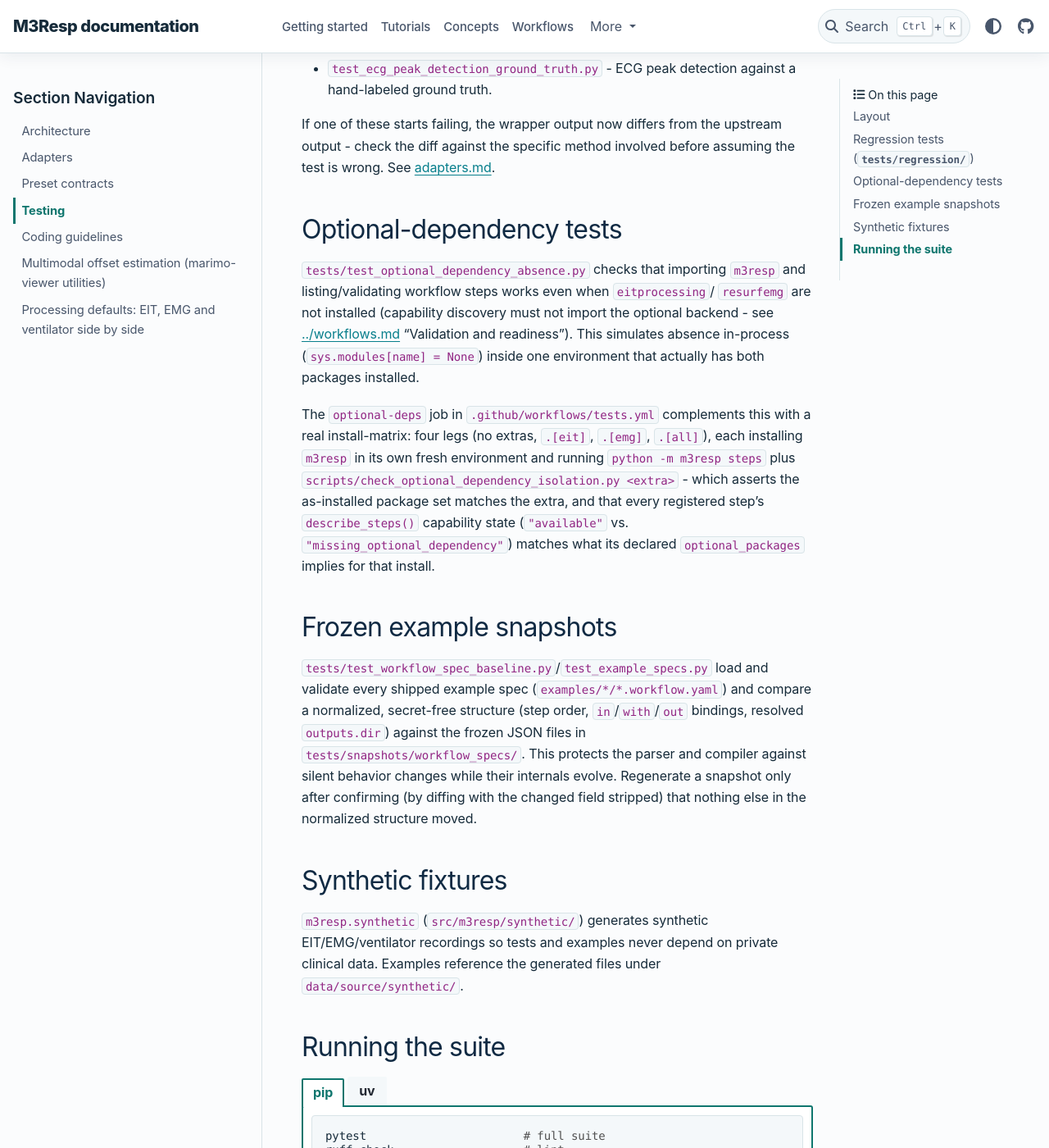
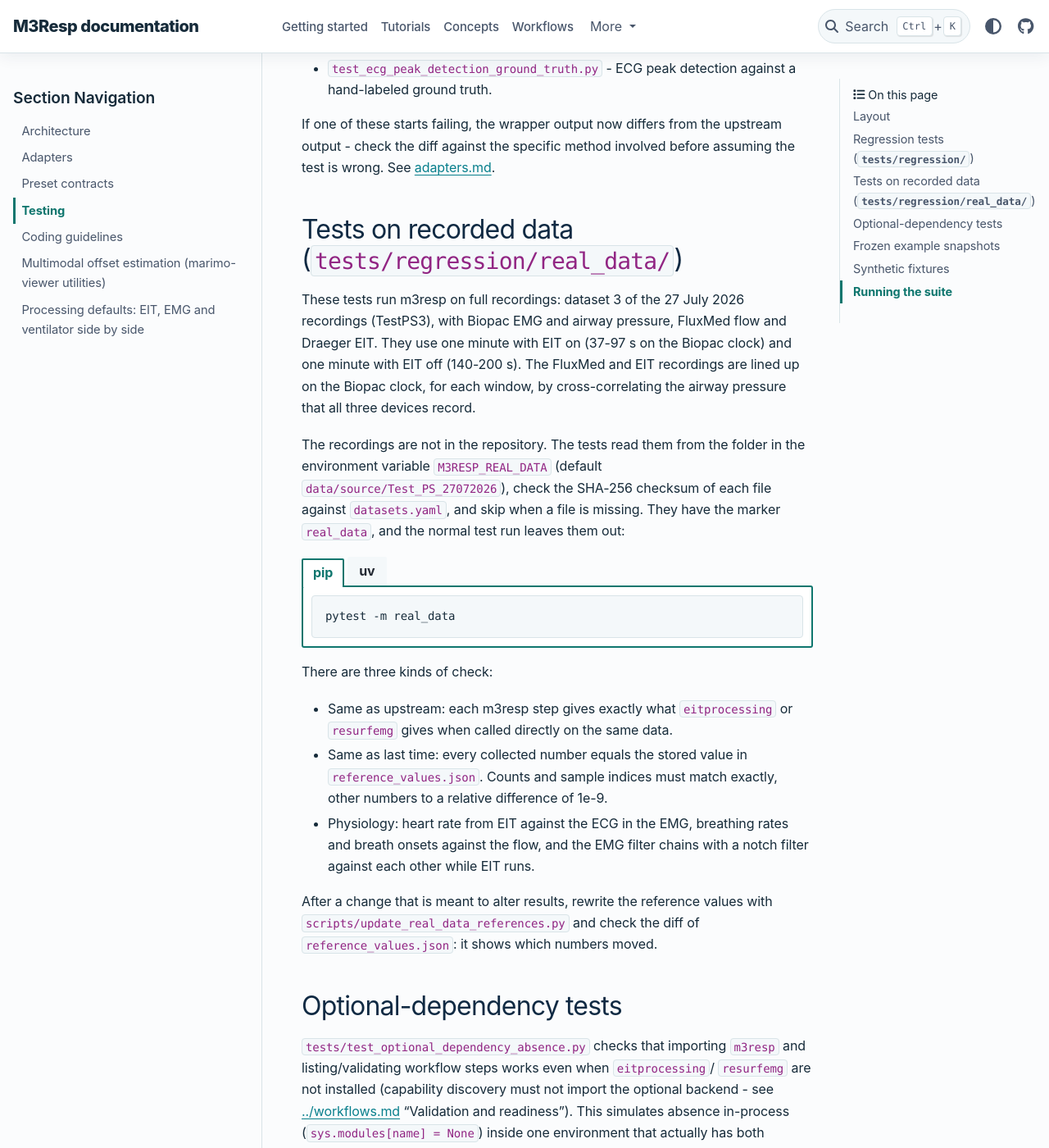
Before and after one commit to M3RESP/m3resp, a Sphinx documentation site: the page built from docs/developer/testing.md, in a window 1280 px wide and 1400 px high, scrolled down 1006 px. Shown: the whole window at 82% size. Built offline with Sphinx 7.4.7 and the PyData theme 0.15.4, drawn with Linux system fonts in a browser that asks for light colours.

Commit message:
docs: describe the slicing fix and the tests on recorded data (#92)
CHANGELOG.md has entries for the slicing fix and for the tests on the
TestPS3 recordings. docs/developer/testing.md says where the tests read the
recordings, how to run them with "pytest -m real_data", what the three kinds
of check are, and how to rewrite the reference values.

````diff
--- a/docs/developer/testing.md
+++ b/docs/developer/testing.md
@@ -39,6 +39,56 @@ If one of these starts failing, the wrapper output now differs from the
 upstream output - check the diff against the specific
 method involved before assuming the test is wrong. See
 [adapters.md](adapters.md).
+
+## Tests on recorded data (`tests/regression/real_data/`)
+
+These tests run m3resp on full recordings: dataset 3 of the 27 July 2026
+recordings (TestPS3), with Biopac EMG and airway pressure, FluxMed flow and
+Draeger EIT. They use one minute with EIT on (37-97 s on the Biopac clock)
+and one minute with EIT off (140-200 s). The FluxMed and EIT recordings are
+lined up on the Biopac clock, for each window, by cross-correlating the
+airway pressure that all three devices record.
+
+The recordings are not in the repository. The tests read them from the
+folder in the environment variable `M3RESP_REAL_DATA` (default
+`data/source/Test_PS_27072026`), check the SHA-256 checksum of each file
+against `datasets.yaml`, and skip when a file is missing. They have the
+marker `real_data`, and the normal test run leaves them out:
+
+::::{tab-set}
+:sync-group: installer
+
+:::{tab-item} pip
+:sync: pip
+
+```bash
+pytest -m real_data
+```
+:::
+
+:::{tab-item} uv
+:sync: uv
+
+```bash
+uv run pytest -m real_data
+```
+:::
+::::
+
+There are three kinds of check:
+
+- Same as upstream: each m3resp step gives exactly what `eitprocessing` or
+  `resurfemg` gives when called directly on the same data.
+- Same as last time: every collected number equals the stored value in
+  `reference_values.json`. Counts and sample indices must match exactly,
+  other numbers to a relative difference of 1e-9.
+- Physiology: heart rate from EIT against the ECG in the EMG, breathing
+  rates and breath onsets against the flow, and the EMG filter chains with a
+  notch filter against each other while EIT runs.
+
+After a change that is meant to alter results, rewrite the reference values
+with `scripts/update_real_data_references.py` and check the diff of
+`reference_values.json`: it shows which numbers moved.
 
 ## Optional-dependency tests
 
````
Also changed, not shown: CHANGELOG.md (+26 -0 lines).
